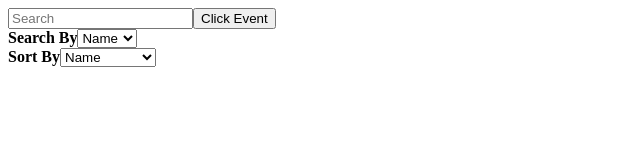
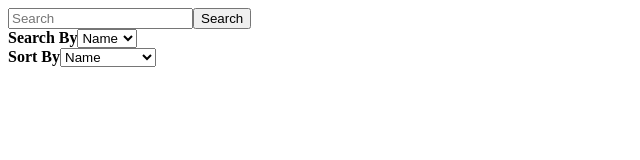
Before and after one commit to mno5865/magma, an Angular app in the folder pdm-ui/: page /search in a window 1280 px wide. Shown: the top 160 px of the page, without its empty margins (0-640 px from the left). Built offline with nearby package versions, Linux system fonts and the light colour scheme.

Commit message:
Search Component Edited

```diff
--- a/pdm-ui/src/app/search/search.component.html
+++ b/pdm-ui/src/app/search/search.component.html
@@ -1,7 +1,7 @@
 <div class="container">
   <div class = "row">
     <input type="text" placeholder="Search" #searchTerm required>
-    <button (click)="search(searchTerm.value, searchBy.value, sortBy.value)"> Click Event</button>
+    <button (click)="search(searchTerm.value, searchBy.value, sortBy.value)"> Search</button>
   </div>
   <div class = "row">
     <div class ="col">
```
